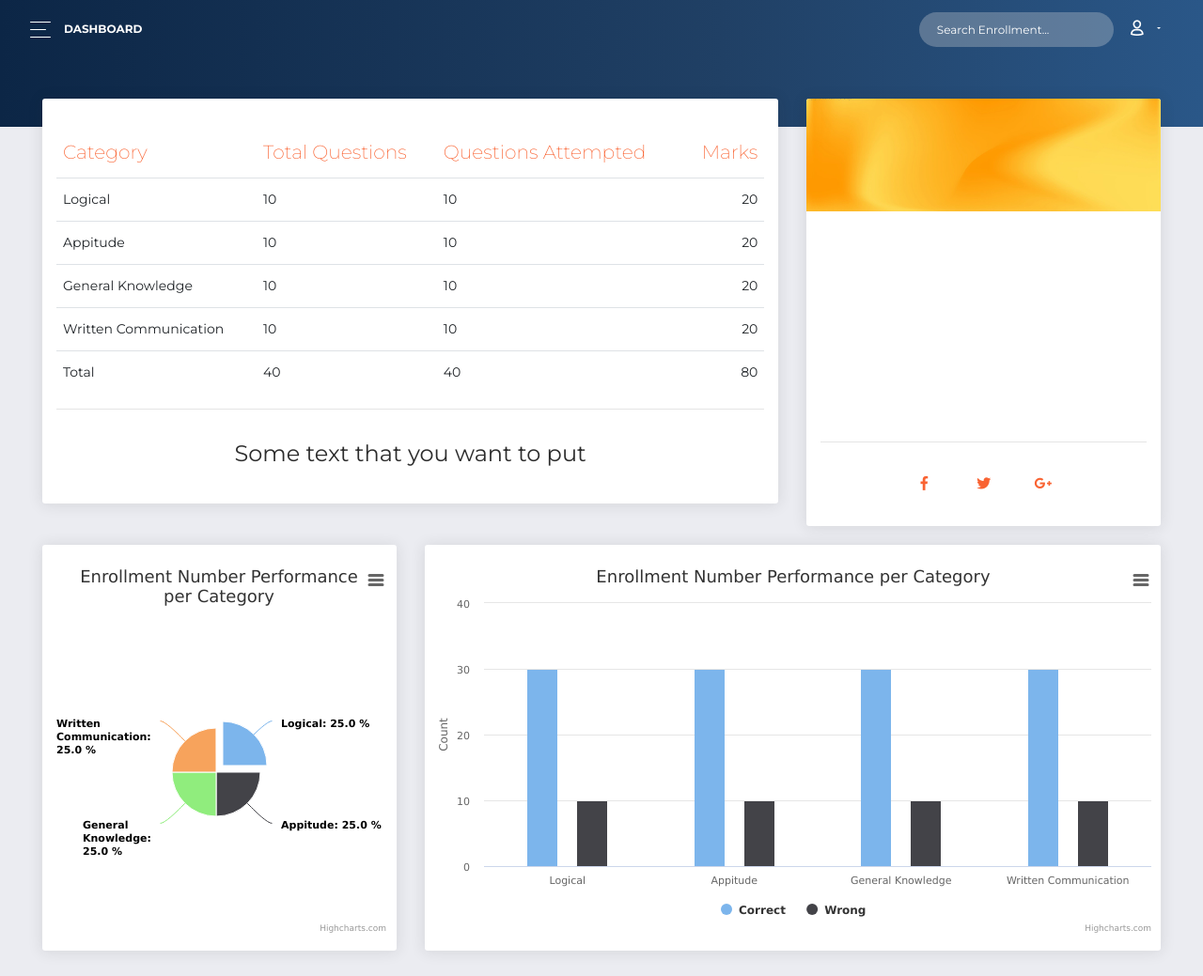
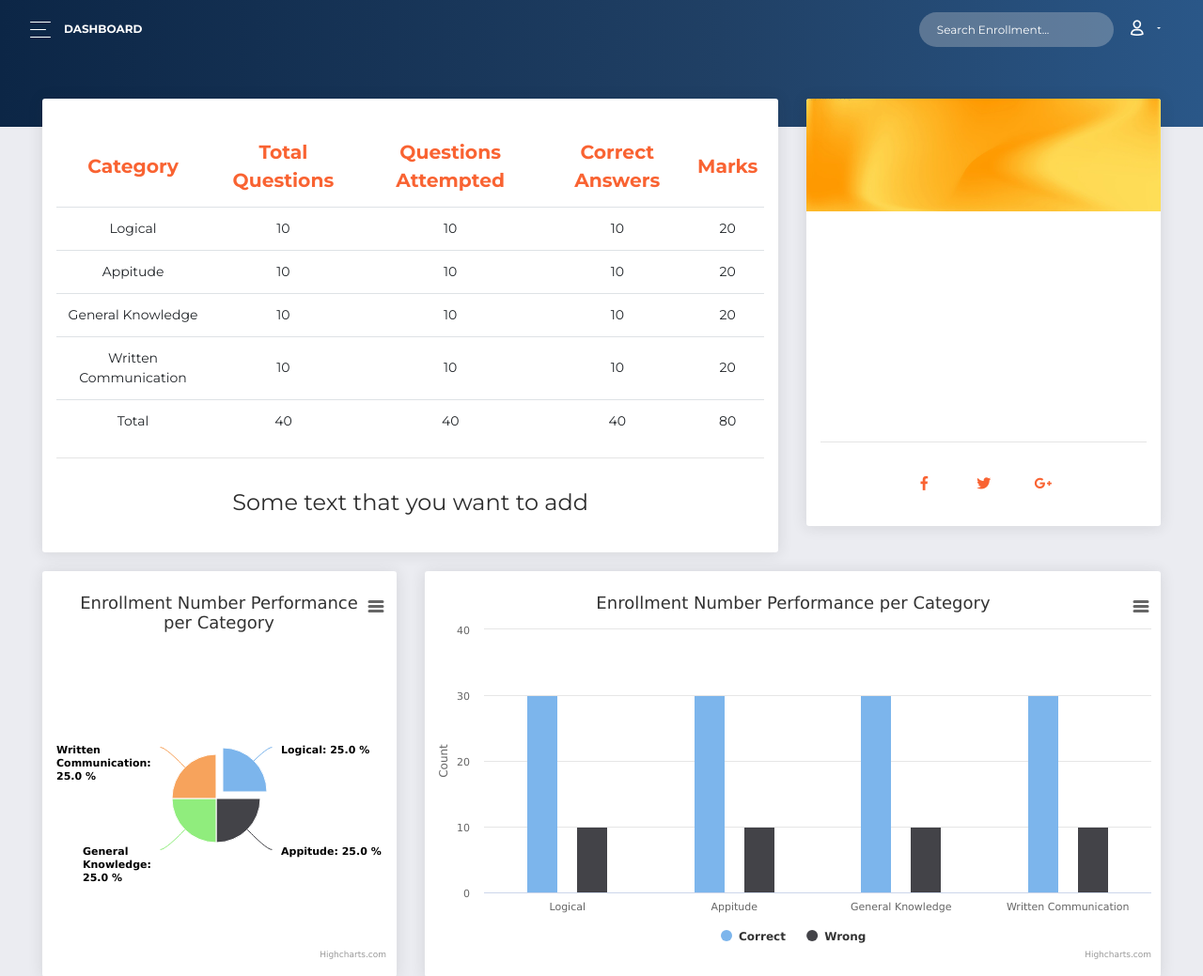
Before and after one commit to NamitPandey/QUIZ_APP, a Django app: page /university/adminpanel/studentreport/ in a window 1280 px wide. Shown: the top 1039 px of the page at 94% size. Run offline with Django 3.2, Linux system fonts and the light colour scheme; a user stored in the database is signed in; some libraries are stand-ins or nearby versions.

```diff
--- a/ROOT/ADMINPANEL/views.py
+++ b/ROOT/ADMINPANEL/views.py
@@ -11,7 +11,7 @@ import os
 import pandas as pd
 from . import ADMIN_PAGE_MAPPER, staticVariables
 from sqlalchemy import create_engine
-
+import datetime
 # Create your views here.
 global dataBaseMapper
 
@@ -154,21 +154,6 @@ def dashboard(request):
 
         print(school, program, gender)
 
-
-
-
-
-
-
-
-
-
-
-
-
-
-
-
     return render(request, ADMIN_PAGE_MAPPER.pageDict[pageDictKey], context)
 
 @login_required
@@ -185,7 +170,7 @@ def student_report(request):
         enrollmentid = request.POST.get("enrollmentid")
 
         studentData = UserRegistration.objects.filter(ENROLLMENT_NUMBER__iexact=enrollmentid).values()
-        print(studentData)
+
         if len(enrollmentid) == 0:
 
             context.update({
--- a/ROOT/MCQ/urls.py
+++ b/ROOT/MCQ/urls.py
@@ -22,7 +22,7 @@ urlpatterns = [
     path(r'accounts/login/', views.login_message, name='login_message'),# MESSAGE PAGE WHEN USER IN NOT LOGGED IN
     path('logout/', logview.LogoutView.as_view(template_name='MAIN_PAGE/logout.html'),name="logout"),# LOGOUT PAGE
     path("students_portal/", views.students_portal, name='students_portal'), # students portal
-    path(f"{randm1}<str:randmNmbr>{randm2}{randmNMBR}{randm3}<int:mainID>{randm4}<str:randmNmbr2>{randm5}{randmNMBR2}<int:counter>", views.quiz_page, name='quiz'), # homePage
+    path(f"{randm1}<str:randmNmbr>{randm2}{randmNMBR}{randm3}<int:mainID>{randm4}<str:randmNmbr2>{randm5}{randmNMBR2}<int:counter>-<str:resultedTime>", views.quiz_page, name='quiz'), # homePage
     path(f"register/", views.user_registration, name='register'), # homePage
     path(f"testover/<str:username>", views.time_out, name='time_out'), # time out
 
--- a/ROOT/templates/ADMIN_PANEL/dashboard.html
+++ b/ROOT/templates/ADMIN_PANEL/dashboard.html
@@ -42,7 +42,7 @@
               <div class="dropdown" style="margin-left:15px; margin-top:-10px;">
                 <label style="color:black;"><strong>PROGRAM</strong></label>
                 <div class="form-group" >
-                  <select  id="travel" class="selectpicker" name="program_POST" multiple>
+                  <select  id="travel" class="selectpicker" name="program_POST">
 
                     {% for prg in PRGM %}
                       <option value="{{prg}}" style="font-weight:600; color:black;">{{prg|replace|title}}</option>
--- a/ROOT/templates/ADMIN_PANEL/studentReport.html
+++ b/ROOT/templates/ADMIN_PANEL/studentReport.html
@@ -2,6 +2,11 @@
 {% load static %}
 {% load my_filter %}
 {% block adminContent %}
+<style media="screen">
+  td, th {
+    text-align:center;
+  }
+</style>
 <div class="content">
   <div class="container-fluid">
     <div class="content">
@@ -29,16 +34,19 @@
                 <div class="table-responsive">
                   <table class="table">
                     <thead class=" text-primary">
-                      <th>
+                      <th style="font-weight:900;">
                         Category
                       </th>
-                      <th>
+                      <th style="font-weight:900;">
                         Total Questions
                       </th>
-                      <th>
+                      <th style="font-weight:900;">
                         Questions Attempted
                       </th>
-                      <th class="text-right">
+                      <th style="font-weight:900;">
+                        Correct Answers
+                      </th>
+                      <th class="" style="font-weight:900;">
                         Marks
                       </th>
                     </thead>
@@ -53,7 +61,10 @@
                         <td>
                           10
                         </td>
-                        <td class="text-right">
+                        <td>
+                          10
+                        </td>
+                        <td class="">
                           20
                         </td>
                       </tr>
@@ -67,7 +78,10 @@
                         <td>
                           10
                         </td>
-                        <td class="text-right">
+                        <td>
+                          10
+                        </td>
+                        <td class="">
                           20
                         </td>
                       </tr>
@@ -81,7 +95,10 @@
                         <td>
                           10
                         </td>
-                        <td class="text-right">
+                        <td>
+                          10
+                        </td>
+                        <td class="">
                           20
                         </td>
                       </tr>
@@ -95,7 +112,10 @@
                         <td>
                           10
                         </td>
-                        <td class="text-right">
+                        <td>
+                          10
+                        </td>
+                        <td class="">
                           20
                         </td>
                       </tr>
@@ -110,7 +130,10 @@
                         <td>
                           40
                         </td>
-                        <td class="text-right">
+                        <td>
+                          40
+                        </td>
+                        <td class="">
                           80
                         </td>
                       </tr>
@@ -118,7 +141,7 @@
                   </table>
                   <hr>
                   <div class="button-container">
-                    <h4 class="text-center">Some text that you want to put</h4>
+                    <h4 class="text-center">Some text that you want to add</h4>
                   </div>
                 </div>
 
--- a/ROOT/templates/BASE_FILES/BaseAdmin.html
+++ b/ROOT/templates/BASE_FILES/BaseAdmin.html
@@ -46,6 +46,7 @@
         </a>
       </div>
       <div class="sidebar-wrapper" id="sidebar-wrapper">
+        {% if user.is_superuser %}
           <ul class="nav">
             <li>
               <a href="{% url 'ADMINPANEL:admin_home' %}">
@@ -99,6 +100,16 @@
             </li> -->
 
           </ul>
+        {% else %}
+          <ul class="nav">
+            <li>
+              <a href="{% url 'MCQ:students_portal' %}">
+                <i class="now-ui-icons business_bank"></i>
+                <p>Go Home</p>
+              </a>
+            </li>
+          </ul>
+        {% endif %}
       </div>
     </div>
     <div class="main-panel" id="main-panel">
--- a/ROOT/templates/MAIN_PAGE/studentPortal.html
+++ b/ROOT/templates/MAIN_PAGE/studentPortal.html
@@ -25,7 +25,7 @@
     {% endif  %}
     {% if disabled != 'disabled' %}
       <div class="btn-wrapper">
-          <a href="{% url 'MCQ:quiz' randmNmbr mainID randmNmbr2 counter %}"><button class="btn"><img src="{% static 'img/test.png' %}" class="icon"><br>Take Test</button></a>
+          <a href="{% url 'MCQ:quiz' randmNmbr mainID randmNmbr2 counter 0%}"><button class="btn"><img src="{% static 'img/test.png' %}" class="icon"><br>Take Test</button></a>
       </div>
       <div class="btn-wrapper">
           <button class="btn"><img src="{% static 'img/result.png' %}" class="icon"><br>Result</button>
```
Also changed, not shown: ROOT/MCQ/views.py (+34 -10 lines), ROOT/templates/MAIN_PAGE/QUIZ_PAGE.html (+46 -8 lines), ROOT/MCQ/migrations/0002_auto_20210717_0006.py (added), ROOT/MCQ/migrations/0003_auto_20210717_0025.py (added), ROOT/static/css/quiz.css (line endings or trailing spaces), ROOTdb.sqlite3, 1 other file. Lines whose indentation alone changed are shown as unchanged.
